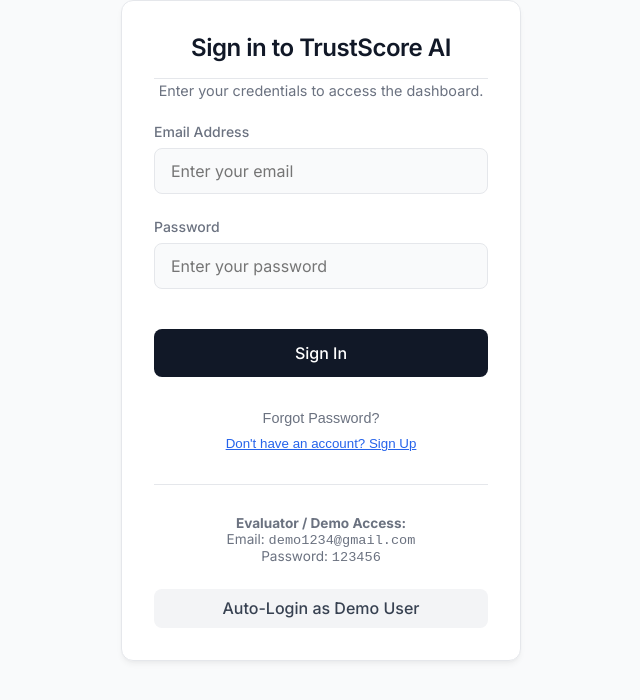
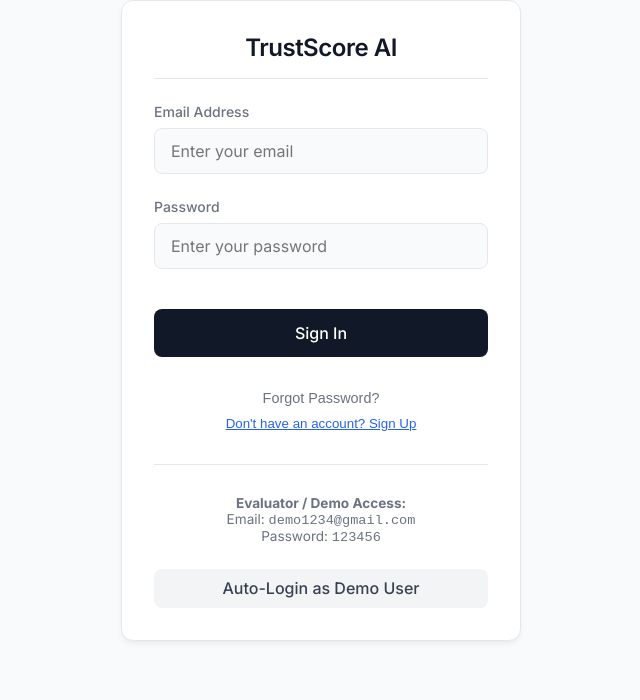
Before and after one commit to isham461/Insurance-Fraud-Detector, a React (Vite) app in the folder phase3_frontend/: page / in a window 1280 px wide. Shown: the top 700 px of the page, without its empty margins (319-959 px from the left). Built offline with nearby package versions, Linux system fonts and the light colour scheme; no server answers.

Commit message:
Revert Login card heading to TrustScore AI

```diff
--- a/phase3_frontend/src/components/Login.tsx
+++ b/phase3_frontend/src/components/Login.tsx
@@ -49,10 +49,7 @@
     return (
         <div style={{ display: 'flex', justifyContent: 'center', alignItems: 'center', minHeight: '60vh' }}>
             <div className="card" style={{ maxWidth: '400px', width: '100%', padding: '2rem' }}>
-                <h2 style={{ textAlign: 'center', marginBottom: '0.2rem' }}>Sign in to TrustScore AI</h2>
-                <p style={{ textAlign: 'center', color: 'var(--text-secondary)', fontSize: '0.9rem', marginTop: 0, marginBottom: '1.5rem' }}>
-                    Enter your credentials to access the dashboard.
-                </p>
+                <h2 style={{ textAlign: 'center', marginBottom: '1.5rem' }}>TrustScore AI</h2>
 
                 {errorMsg && <div style={{ color: 'var(--danger-color)', marginBottom: '1rem', textAlign: 'center' }}>{errorMsg}</div>}
                 {successMsg && <div style={{ color: 'var(--success-color)', marginBottom: '1rem', textAlign: 'center' }}>{successMsg}</div>}
```
